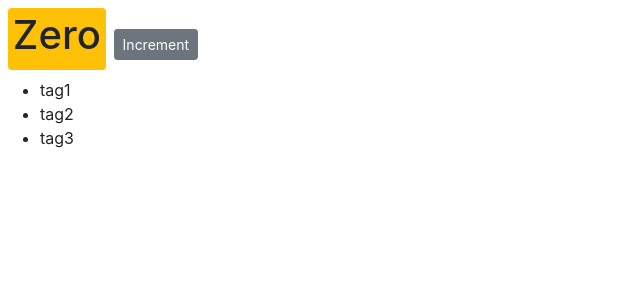
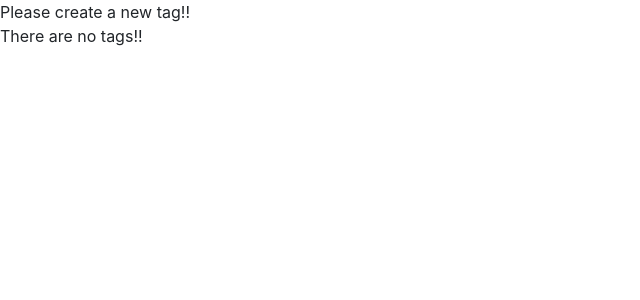
Before and after one commit to Upendra28sh/ReactJs-CounterApp, a React (Create React App) app: page / in a window 1280 px wide. Shown: the top 300 px of the page, without its empty margins (0-640 px from the left). Built offline with nearby package versions, Linux system fonts and the light colour scheme.

Commit message:
Conditional Rendering

```diff
--- a/src/components/counter.jsx
+++ b/src/components/counter.jsx
@@ -3,33 +3,28 @@
 class Counter extends Component {
   state = {
     count: 0,
-    tags: ["tag1", "tag2", "tag3"]
+    tags: []
   };
+
+  renderTags() {
+    if (this.state.tags.length === 0) return <p>There are no tags!!</p>;
+
+    return (
+      <ul>
+        {this.state.tags.map(tag => (
+          <li key={tag}>{tag}</li>
+        ))}
+      </ul>
+    );
+  }
 
   render() {
     return (
       <div>
-        <span className={this.getBadgeClasses()}>{this.formatCount()}</span>
-        <button className="btn btn-secondary btn-sm">Increment</button>
-        <ul>
-          {this.state.tags.map(tag => (
-            <li key={tag}>{tag}</li>
-          ))}
-        </ul>
+        {this.state.tags.length === 0 && "Please create a new tag!!"}
+        {this.renderTags()}
       </div>
     );
-  }
-
-  getBadgeClasses() {
-    let classes = "badge m-2 badge-";
-    classes += this.state.count === 0 ? "warning" : "primary";
-    return classes;
-  }
-
-  formatCount() {
-    const { count } = this.state;
-    const x = <h1>Zero</h1>;
-    return count === 0 ? x : count;
   }
 }
 
```
